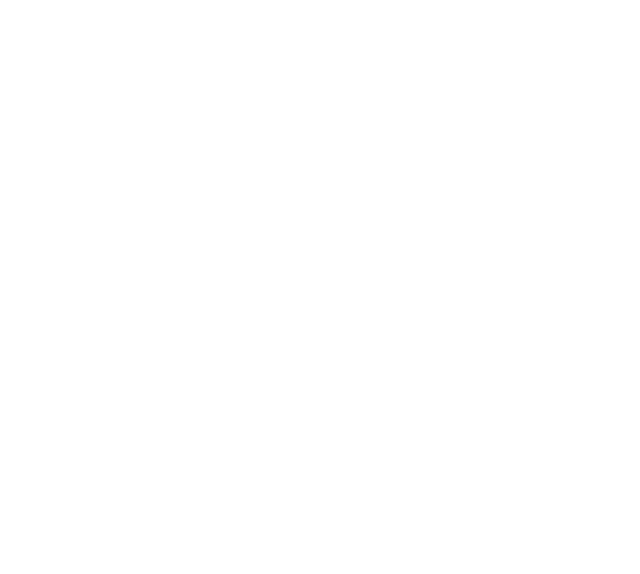
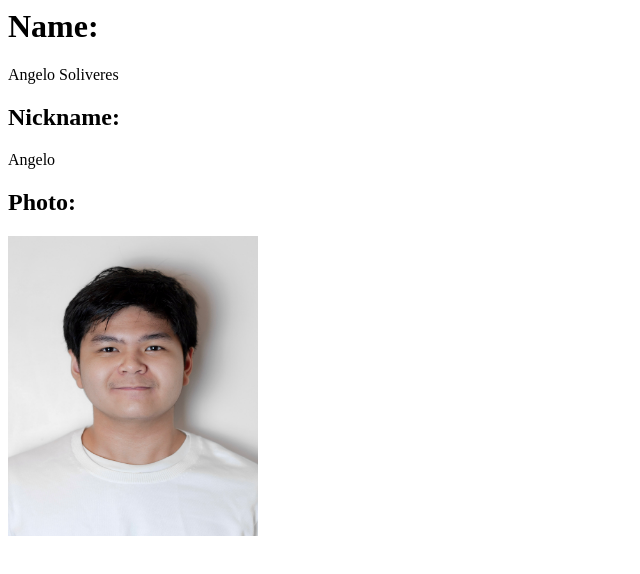
Before and after one commit to angeloslvrs/angeloslvrs.github.io, a plain HTML site: page index.html in a window 1280 px wide. Shown: the whole page, without its empty margins (0-640 px from the left). Drawn offline with Linux system fonts and the light colour scheme.

Commit message:
feat: added name, nickname, and photo

```diff
--- a/index.html
+++ b/index.html
@@ -3,6 +3,13 @@
         <title> Angelo's Github Page! </title>
     </head>
     <body>
-
+        <h1>Name: </h1>
+        <text>Angelo Soliveres</text>
+    </br>
+        <h2>Nickname: </h2>
+        <text> Angelo</text>
+    </br>
+        <h2>Photo:</h2>
+        <img src = "photo.jpeg" width="250" height="300">
     </body>
 </html>
```
Also changed, not shown: photo.jpeg (added).
